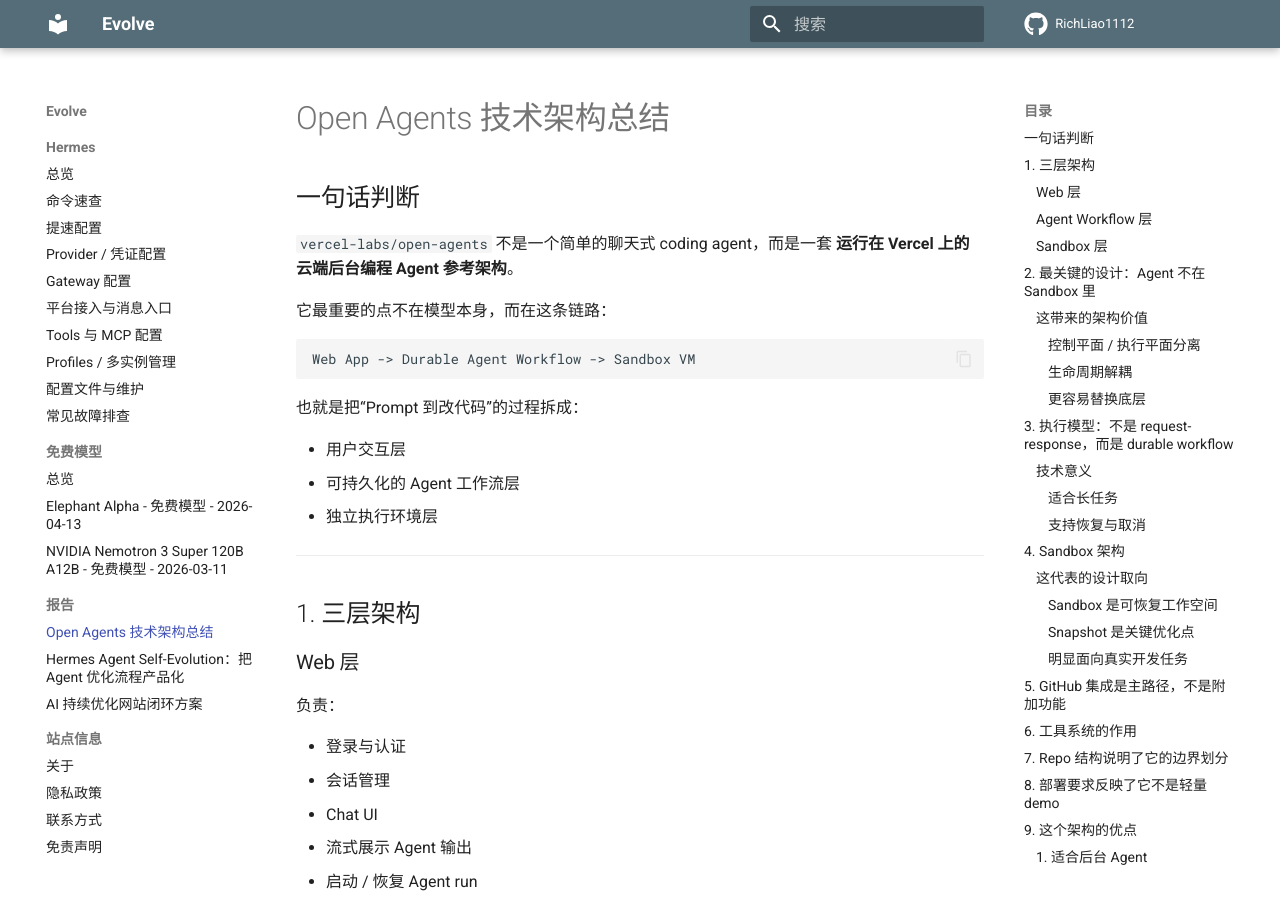
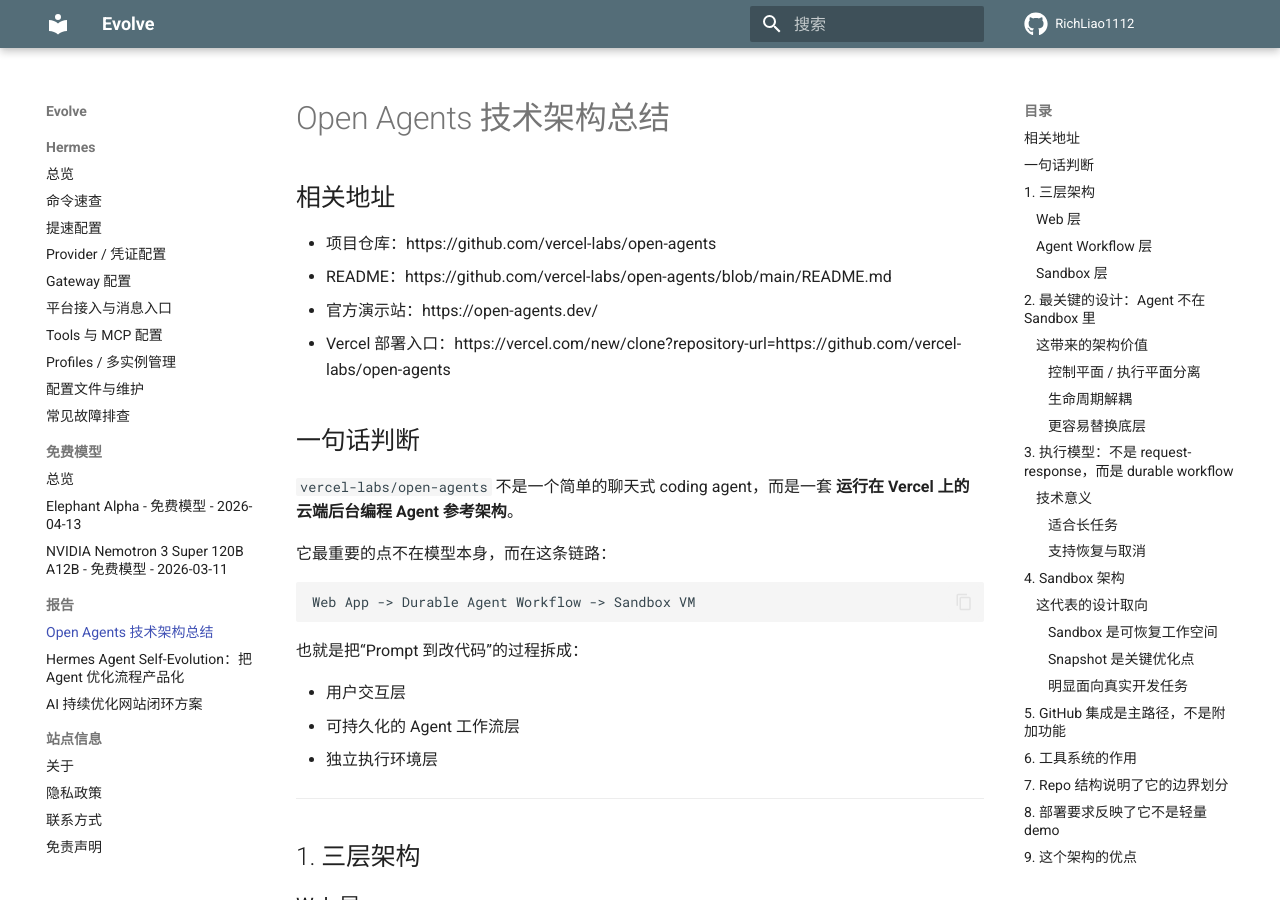
Before and after one commit to RichLiao1112/evolve, an MkDocs documentation site: the page built from docs/reports/open-agents-architecture-summary.md, in a window 1280 px wide and 900 px high. Built offline with MkDocs 1.6.1 and Material for MkDocs 9.7.7, drawn with Linux system fonts in a browser that asks for light colours; comment, search, counter and statistics services are not loaded.

Commit message:
docs: add open agents links

```diff
--- a/docs/reports/open-agents-architecture-summary.md
+++ b/docs/reports/open-agents-architecture-summary.md
@@ -1,4 +1,11 @@
 # Open Agents 技术架构总结
+
+## 相关地址
+
+- 项目仓库：https://github.com/vercel-labs/open-agents
+- README：https://github.com/vercel-labs/open-agents/blob/main/README.md
+- 官方演示站：https://open-agents.dev/
+- Vercel 部署入口：https://vercel.com/new/clone?repository-url=https://github.com/vercel-labs/open-agents
 
 ## 一句话判断
 
```
